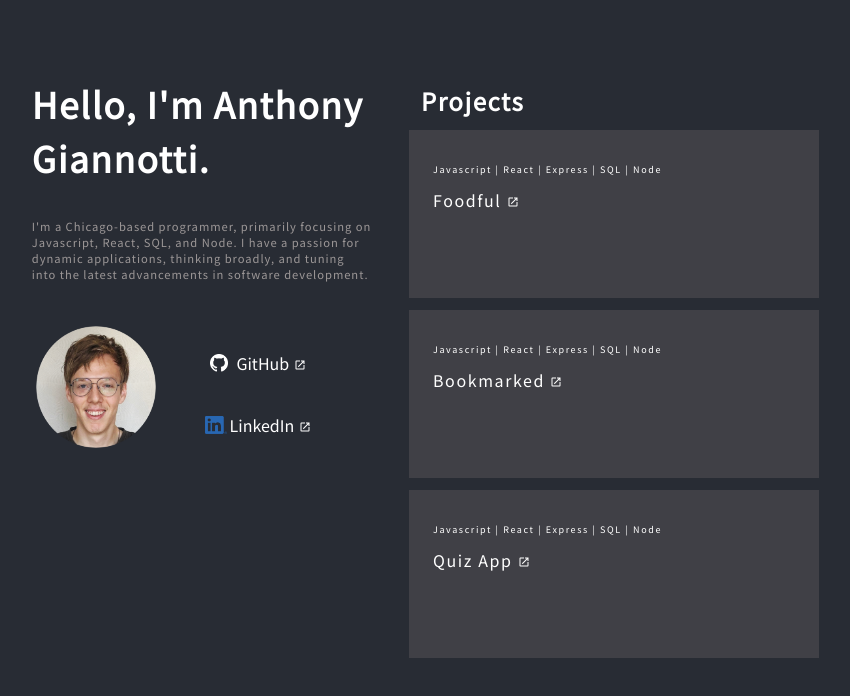
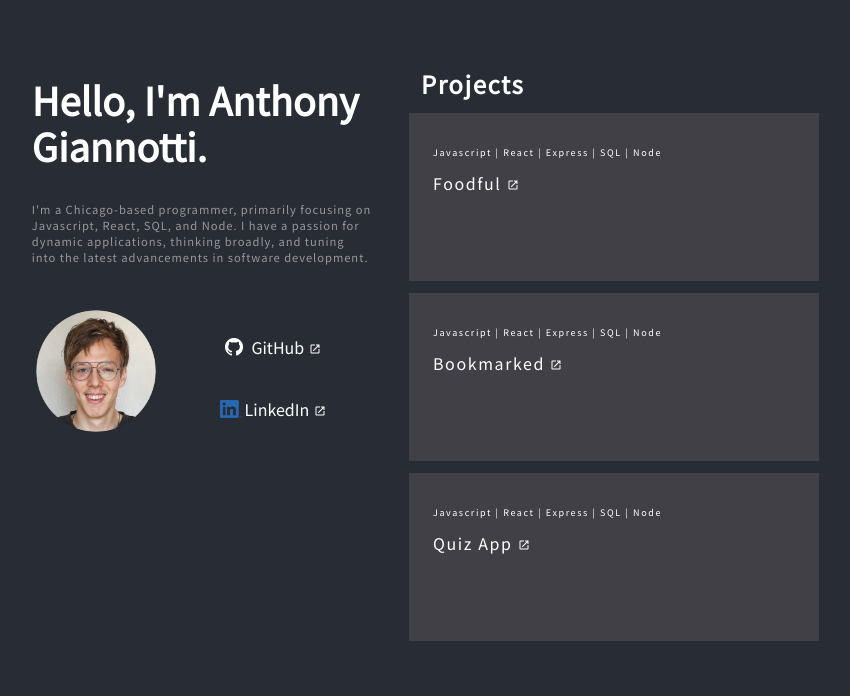
Before and after one commit to agiannotti/agiannotti-portfolio, a React (Create React App) app: page / in a window 1280 px wide. Shown: the top 696 px of the page, without its empty margins (135-985 px from the left). Built offline with nearby package versions, Linux system fonts and the light colour scheme.

Commit message:
line height + spacing

```diff
--- a/src/Components/HeaderBar/HeaderBar.css
+++ b/src/Components/HeaderBar/HeaderBar.css
@@ -25,7 +25,7 @@
   flex-direction: column;
   width: 140px;
   padding-bottom: 35px;
-  padding-right: 20px;
+  padding-right: 5px;
   position: relative;
   bottom: 105px;
 }
--- a/src/Components/Main/Main.css
+++ b/src/Components/Main/Main.css
@@ -9,9 +9,12 @@
 }
 
 .header h1 {
+  font-size: 38px;
   margin: 0;
   padding: 1rem;
   max-width: 380px;
+  line-height: 46px;
+  letter-spacing: 0px;
 }
 
 .header p {
```
